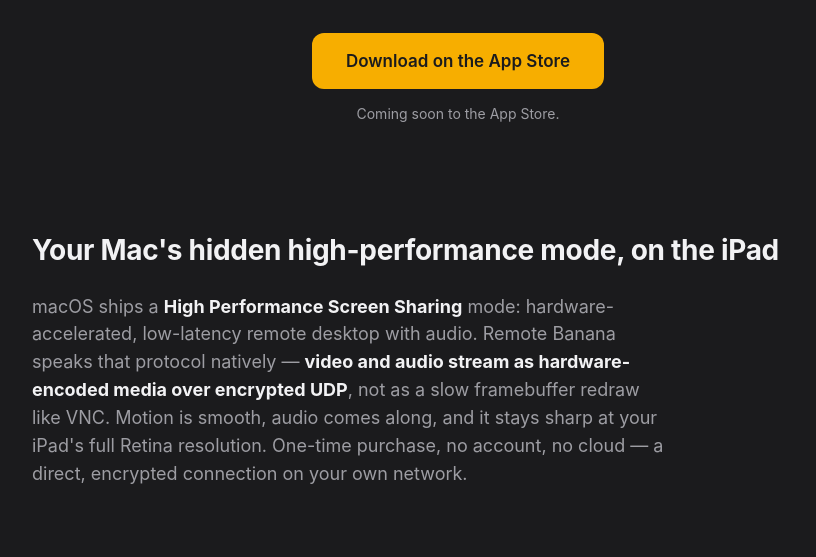
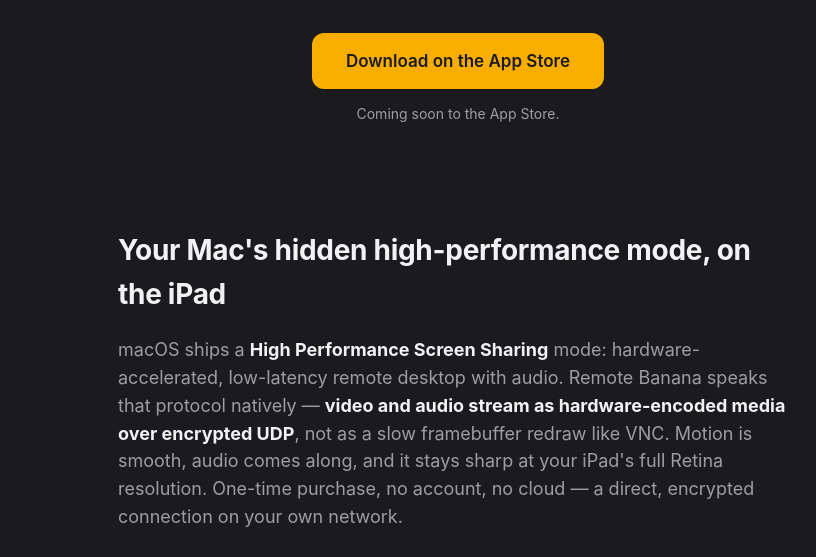
Before and after one commit to Baekalfen/RemoteBananaWeb, a plain HTML site: page index.html in a window 1280 px wide. Shown: the part 395-952 px from the top of the page, without its empty margins (182-998 px from the left). Drawn offline with Linux system fonts and the light colour scheme.

Commit message:
Center pitch

```diff
--- a/index.html
+++ b/index.html
@@ -41,7 +41,9 @@ h1 { font-size: 44px; letter-spacing: -0.5px; margin: 24px 0 12px; }
 .note { margin-top: 14px; font-size: 14px; color: var(--muted); }
 section { padding: 40px 0; }
 h2 { font-size: 28px; margin-bottom: 20px; letter-spacing: -0.3px; }
-.pitch p { color: var(--muted); font-size: 18px; max-width: 640px; }
+/* Center the pitch block with equal side margins; text inside stays left-aligned. */
+.pitch { max-width: 680px; margin: 0 auto; }
+.pitch p { color: var(--muted); font-size: 18px; }
 .pitch strong { color: var(--text); }
 .grid {
   display: grid; grid-template-columns: repeat(auto-fit, minmax(240px, 1fr));
```
